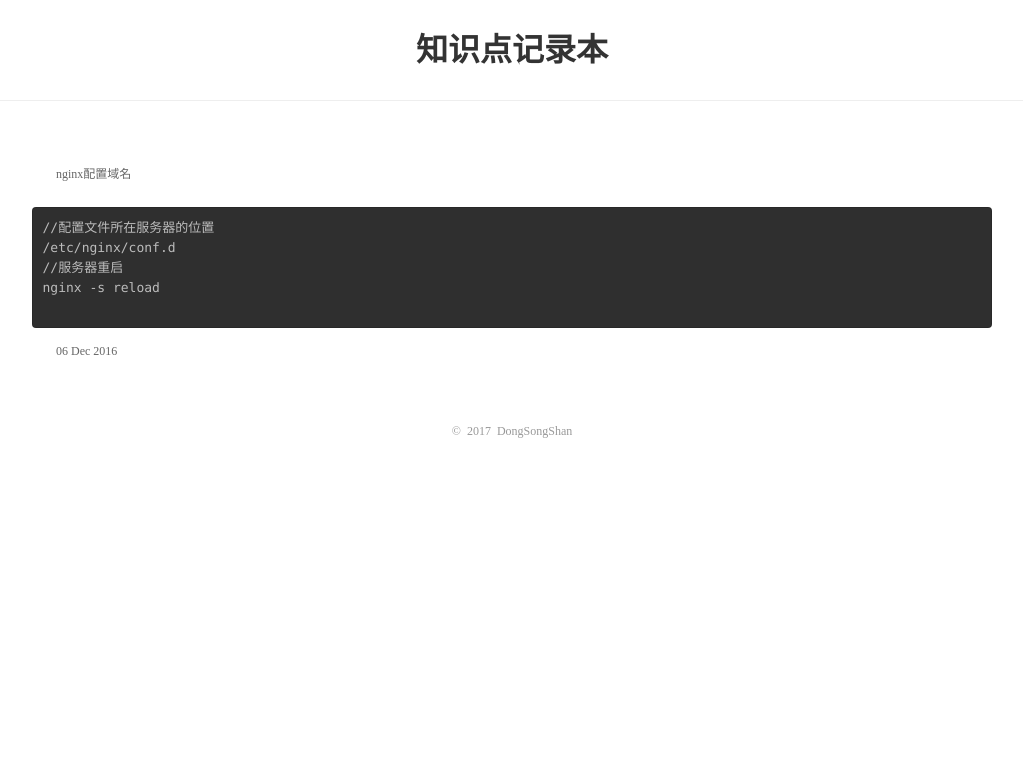
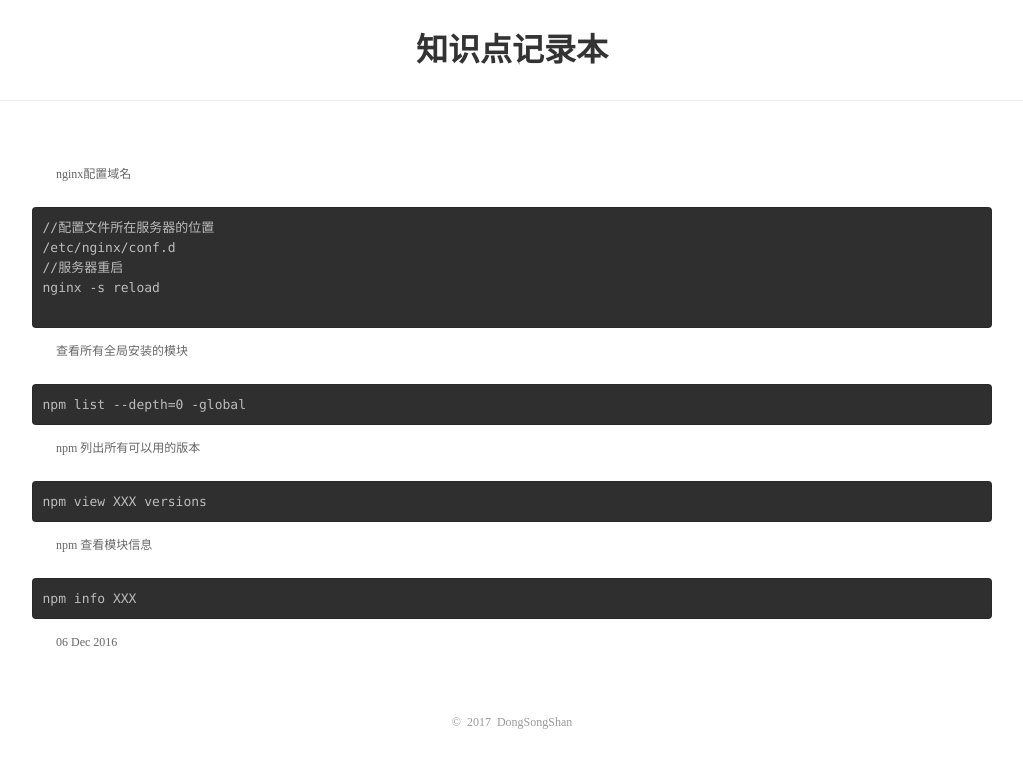
Before and after one commit to dongsongshan/dongsongshan.github.io, a Jekyll site: the page built from _posts/2016-12-06-知识点记录本.html, in a window 1280 px wide. Shown: the top 768 px of the page, without its empty margins (128-1151 px from the left). Built offline with Jekyll 4.4.1, drawn with Linux system fonts in a browser that asks for light colours.

Commit message:
Update 2016-12-06-知识点记录本.html

```diff
--- a/_posts/2016-12-06-知识点记录本.html
+++ b/_posts/2016-12-06-知识点记录本.html
@@ -12,5 +12,18 @@ nginx -s reload
 
 </pre>
 
+<p>查看所有全局安装的模块</p>
+<pre>
+npm list --depth=0 -global
+</pre>
 
+<p>npm 列出所有可以用的版本</p>
+<pre>
+npm view XXX versions
+</pre>
+
+<p>npm 查看模块信息</p>
+<pre>
+npm info XXX
+</pre>
 <p>{{ page.date | date_to_string }}</p>
```
